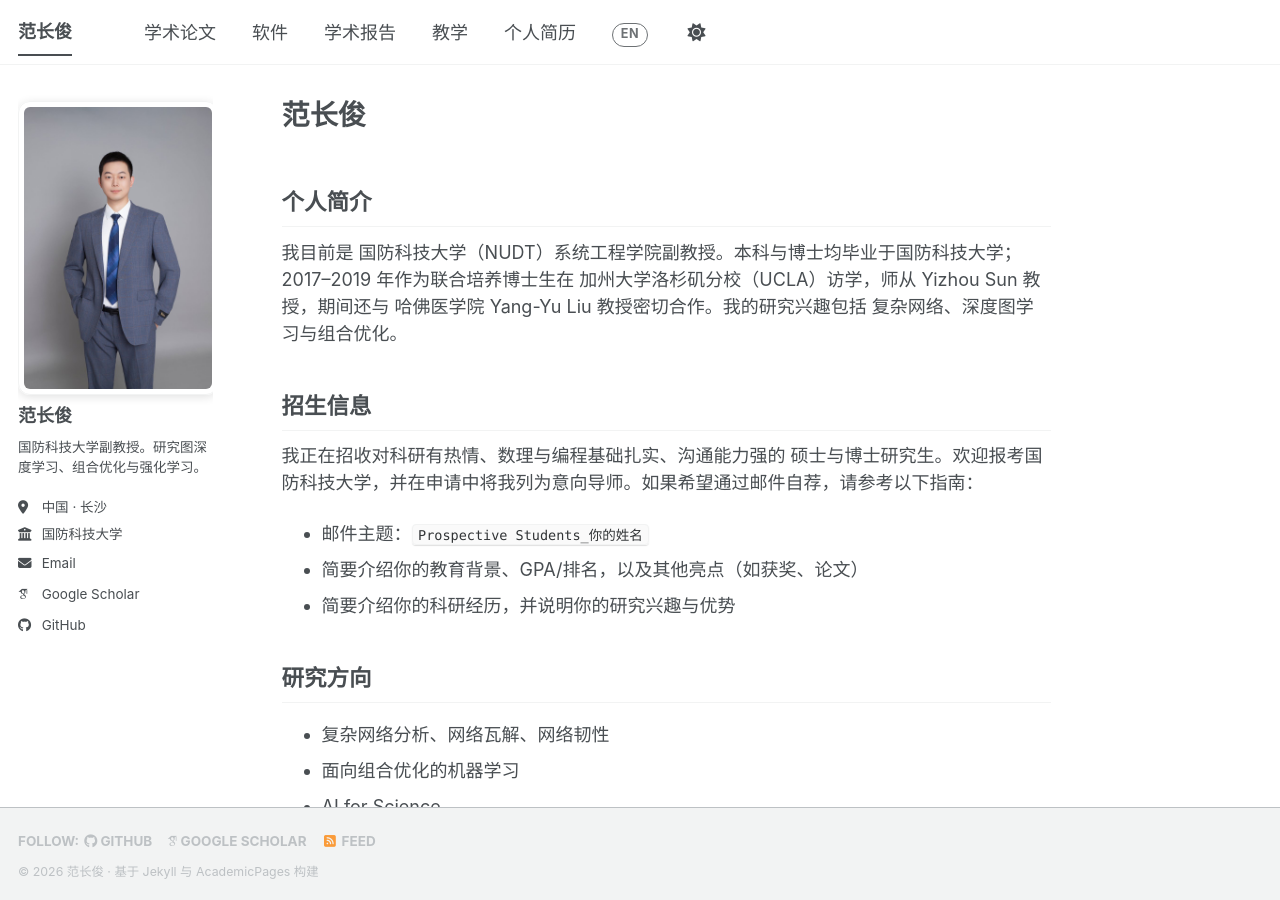
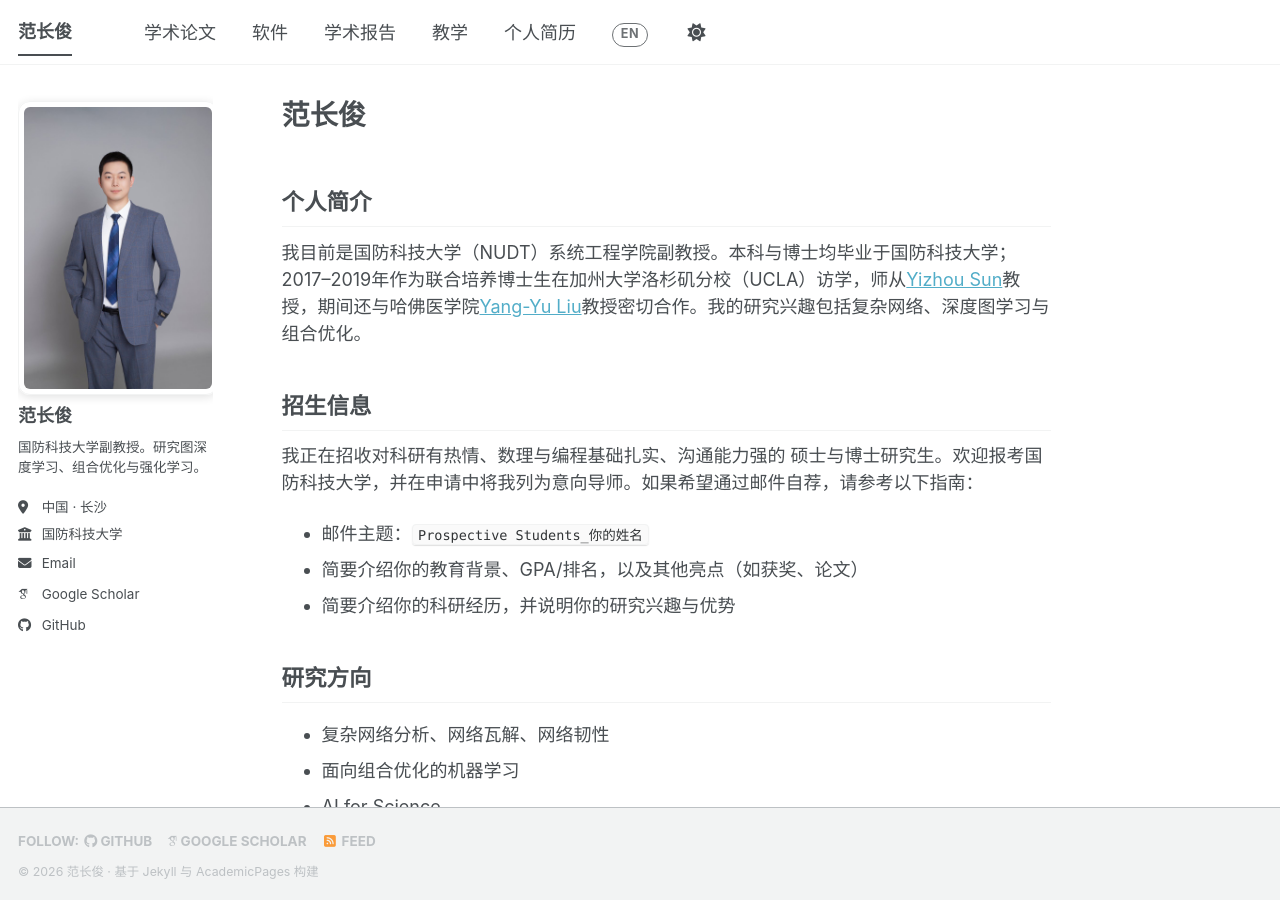
Before and after one commit to fanchangjun/fanchangjun.github.io, a Jekyll site: the page built from _pages/about.md, in a window 1280 px wide and 900 px high. Built offline with Jekyll 4.4.1, drawn with Linux system fonts in a browser that asks for light colours; some web fonts are replaced; a script bundle is joined from its source files by our own code; library files that are not in the unit come from our copies; part of the change alters nothing that is shown.

```diff
--- a/_pages/about.md
+++ b/_pages/about.md
@@ -11,13 +11,13 @@ redirect_from:
 
 <div class="lang-zh" markdown="1">
 
-我目前是 国防科技大学（NUDT）系统工程学院副教授。本科与博士均毕业于国防科技大学；2017–2019 年作为联合培养博士生在 加州大学洛杉矶分校（UCLA）访学，师从 Yizhou Sun 教授，期间还与 哈佛医学院 Yang-Yu Liu 教授密切合作。我的研究兴趣包括 复杂网络、深度图学习与组合优化。
+我目前是国防科技大学（NUDT）系统工程学院副教授。本科与博士均毕业于国防科技大学；2017–2019年作为联合培养博士生在加州大学洛杉矶分校（UCLA）访学，师从[Yizhou Sun](https://web.cs.ucla.edu/~yzsun/)教授，期间还与哈佛医学院[Yang-Yu Liu](https://yangyuliu.bwh.harvard.edu/)教授密切合作。我的研究兴趣包括复杂网络、深度图学习与组合优化。
 
 </div>
 
 <div class="lang-en" markdown="1">
 
-I am currently an Associate Professor at the College of Systems Engineering, National University of Defense Technology (NUDT), China. I received my bachelor and PhD degrees both at NUDT, where I had the fortune to be a visiting PhD student at UCLA from 2017 to 2019, advised by Prof. Yizhou Sun, during which I also worked closely with Prof. Yang-Yu Liu from Harvard Medical School. My research interests include complex network, deep graph learning, and combinatorial optimization.
+I am currently an Associate Professor at the College of Systems Engineering, National University of Defense Technology (NUDT), China. I received my bachelor and PhD degrees both at NUDT, where I had the fortune to be a visiting PhD student at UCLA from 2017 to 2019, advised by Prof. [Yizhou Sun](https://web.cs.ucla.edu/~yzsun/), during which I also worked closely with Prof. [Yang-Yu Liu](https://yangyuliu.bwh.harvard.edu/) from Harvard Medical School. My research interests include complex network, deep graph learning, and combinatorial optimization.
 
 </div>
 
```
